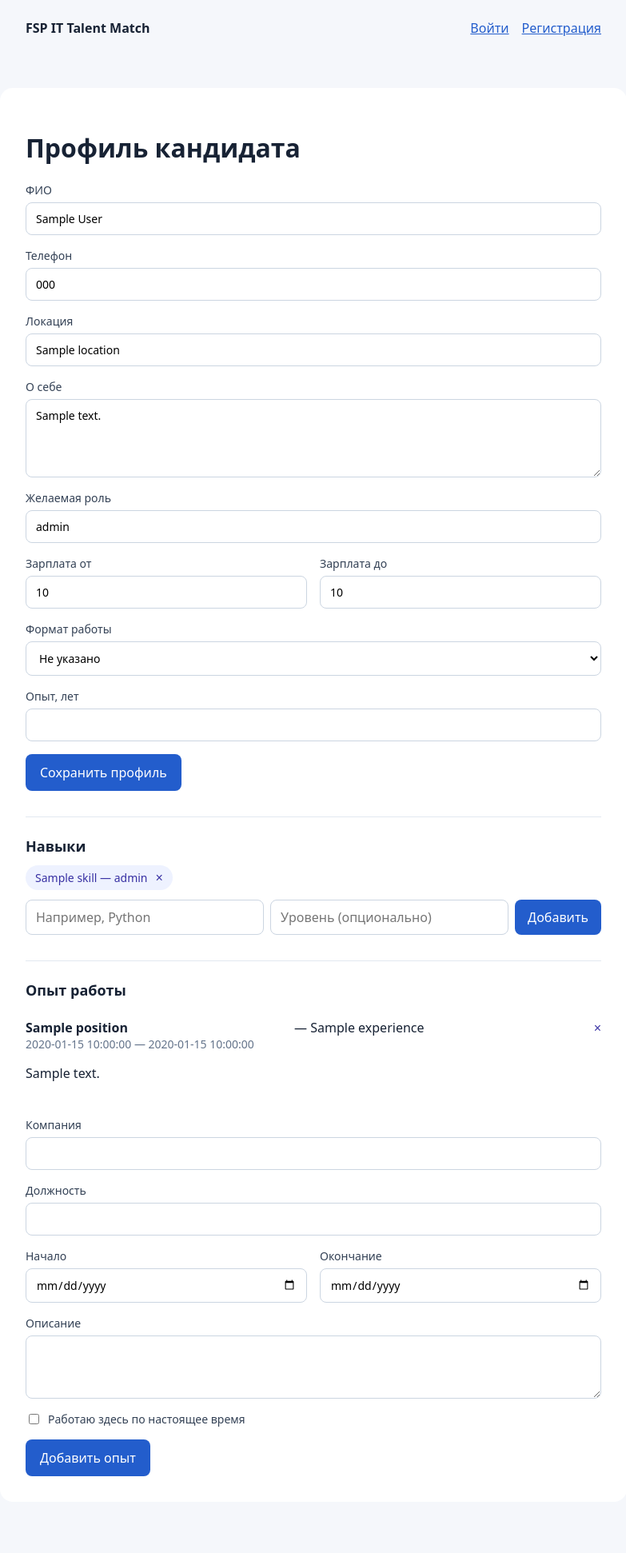
After one commit to projectlnk/fsp-it-talent-match, a FastAPI app: template app/templates/candidates/profile.html in a window 1280 px wide. The commit adds this page. Shown: the whole page at 80% size, without its empty margins (248-1031 px from the left). Run offline with FastAPI, Linux system fonts and the light colour scheme; the template is opened without the code that fills it: most values are stand-ins (such as "Sample title", 1, 10 or a date in 2020).

Commit message:
feat(candidates): HTML-страница профиля кандидата
- app/modules/candidates/web.py: /candidate/profile и операции
  с навыками и опытом через обычные формы POST+redirect.
- Шаблон candidates/profile.html с формой профиля, списком навыков и опыта.
- base.html: ссылка на профиль в шапке для ролей candidate и employer.
- Стили для форм, чипов навыков и списка опыта.

```diff
--- a/app/static/css/main.css
+++ b/app/static/css/main.css
@@ -18,3 +18,25 @@ a { color: #235dcc; } button { padding: 12px 18px; cursor: pointer; } pre { whit
 .alert { padding: 12px 16px; border-radius: 8px; margin: 16px 0; }
 .alert-error { background: #fee2e2; color: #991b1b; }
 .alert-success { background: #dcfce7; color: #166534; }
+.form-row { display: grid; grid-template-columns: 1fr 1fr; gap: 16px; }
+.form textarea { padding: 10px 12px; border: 1px solid #cbd5e1; border-radius: 8px; font: inherit; background: white; resize: vertical; }
+.form textarea:focus { outline: 2px solid #93b4f5; border-color: #93b4f5; }
+.form .checkbox { display: flex; align-items: center; gap: 8px; font-size: 14px; }
+.form .checkbox input { width: auto; }
+
+.form-inline { display: flex; gap: 8px; margin-top: 12px; }
+.form-inline input { flex: 1; padding: 10px 12px; border: 1px solid #cbd5e1; border-radius: 8px; font: inherit; }
+.form-inline button { padding: 10px 16px; border: none; border-radius: 8px; background: #235dcc; color: white; font: inherit; cursor: pointer; }
+
+.profile-section { margin-top: 32px; padding-top: 24px; border-top: 1px solid #e2e8f0; }
+.profile-section h2 { font-size: 18px; margin: 0 0 12px; }
+
+.chip-list { list-style: none; padding: 0; display: flex; flex-wrap: wrap; gap: 8px; margin: 0 0 8px; }
+.chip { display: inline-flex; align-items: center; gap: 6px; padding: 6px 12px; background: #eef2ff; color: #3730a3; border-radius: 999px; font-size: 14px; }
+.chip-remove { background: none; border: none; color: #3730a3; cursor: pointer; font-size: 16px; line-height: 1; padding: 0 0 0 4px; }
+
+.experience-list { list-style: none; padding: 0; margin: 0 0 16px; }
+.experience-item { padding: 12px 0; border-bottom: 1px solid #eef2f7; }
+.experience-item:last-child { border-bottom: none; }
+.experience-head { display: flex; justify-content: space-between; align-items: baseline; gap: 8px; }
+.muted { color: #64748b; font-size: 14px; }
--- a/app/templates/base.html
+++ b/app/templates/base.html
@@ -10,8 +10,13 @@
 <body>
 <header class="topbar">
   <a class="brand" href="/">FSP IT Talent Match</a>
-  <nav class="topnav">
+    <nav class="topnav">
     {% if user %}
+      {% if user.role.value == 'candidate' %}
+        <a href="/candidate/profile">Мой профиль</a>
+      {% elif user.role.value == 'employer' %}
+        <a href="/employer/profile">Профиль компании</a>
+      {% endif %}
       <span class="muted">{{ user.email }}</span>
       <form method="post" action="/auth/logout" class="inline">
         <button type="submit" class="linklike">Выйти</button>
--- /dev/null
+++ b/app/templates/candidates/profile.html
@@ -0,0 +1,118 @@
+{% extends "base.html" %}
+{% block content %}
+<h1>Профиль кандидата</h1>
+{% if error %}<div class="alert alert-error">{{ error }}</div>{% endif %}
+
+<form method="post" action="/candidate/profile" class="form">
+  <label>ФИО
+    <input type="text" name="full_name" required maxlength="255" value="{{ profile.full_name }}">
+  </label>
+  <label>Телефон
+    <input type="text" name="phone" maxlength="50" value="{{ profile.phone or '' }}">
+  </label>
+  <label>Локация
+    <input type="text" name="location" maxlength="255" value="{{ profile.location or '' }}">
+  </label>
+  <label>О себе
+    <textarea name="about" rows="4">{{ profile.about or '' }}</textarea>
+  </label>
+  <label>Желаемая роль
+    <input type="text" name="desired_role" maxlength="255" value="{{ profile.desired_role or '' }}">
+  </label>
+  <div class="form-row">
+    <label>Зарплата от
+      <input type="number" name="desired_salary_from" min="0" value="{{ profile.desired_salary_from or '' }}">
+    </label>
+    <label>Зарплата до
+      <input type="number" name="desired_salary_to" min="0" value="{{ profile.desired_salary_to or '' }}">
+    </label>
+  </div>
+  <label>Формат работы
+    <select name="work_format">
+      <option value="">Не указано</option>
+      {% for wf in work_formats %}
+        <option value="{{ wf.value }}" {% if profile.work_format and profile.work_format.value == wf.value %}selected{% endif %}>
+          {% if wf.value == 'office' %}Офис{% elif wf.value == 'remote' %}Удалённо{% else %}Гибрид{% endif %}
+        </option>
+      {% endfor %}
+    </select>
+  </label>
+  <label>Опыт, лет
+    <input type="number" name="experience_years" min="0" max="80" value="{{ profile.experience_years or '' }}">
+  </label>
+  <button type="submit">Сохранить профиль</button>
+</form>
+
+<section class="profile-section">
+  <h2>Навыки</h2>
+  {% if profile.skills %}
+    <ul class="chip-list">
+      {% for skill in profile.skills %}
+        <li class="chip">
+          {{ skill.skill }}{% if skill.level %} — {{ skill.level }}{% endif %}
+          <form method="post" action="/candidate/profile/skills/{{ skill.id }}/delete" class="inline">
+            <button type="submit" class="chip-remove" title="Удалить">×</button>
+          </form>
+        </li>
+      {% endfor %}
+    </ul>
+  {% else %}
+    <p class="muted">Навыки пока не добавлены.</p>
+  {% endif %}
+  <form method="post" action="/candidate/profile/skills" class="form form-inline">
+    <input type="text" name="skill" placeholder="Например, Python" required maxlength="100">
+    <input type="text" name="level" placeholder="Уровень (опционально)" maxlength="50">
+    <button type="submit">Добавить</button>
+  </form>
+</section>
+
+<section class="profile-section">
+  <h2>Опыт работы</h2>
+  {% if profile.experiences %}
+    <ul class="experience-list">
+      {% for e in profile.experiences %}
+        <li class="experience-item">
+          <div class="experience-head">
+            <strong>{{ e.position }}</strong> — {{ e.company_name }}
+            <form method="post" action="/candidate/profile/experiences/{{ e.id }}/delete" class="inline">
+              <button type="submit" class="chip-remove" title="Удалить">×</button>
+            </form>
+          </div>
+          <div class="muted">
+            {% if e.started_at %}{{ e.started_at }}{% endif %}
+            {% if e.ended_at %} — {{ e.ended_at }}{% elif e.is_current %} — по настоящее время{% endif %}
+          </div>
+          {% if e.description %}<p>{{ e.description }}</p>{% endif %}
+        </li>
+      {% endfor %}
+    </ul>
+  {% else %}
+    <p class="muted">Опыт пока не добавлен.</p>
+  {% endif %}
+
+  <form method="post" action="/candidate/profile/experiences" class="form">
+    <label>Компания
+      <input type="text" name="company_name" required maxlength="255">
+    </label>
+    <label>Должность
+      <input type="text" name="position" required maxlength="255">
+    </label>
+    <div class="form-row">
+      <label>Начало
+        <input type="date" name="started_at">
+      </label>
+      <label>Окончание
+        <input type="date" name="ended_at">
+      </label>
+    </div>
+    <label>Описание
+      <textarea name="description" rows="3"></textarea>
+    </label>
+    <label class="checkbox">
+      <input type="checkbox" name="is_current" value="1">
+      Работаю здесь по настоящее время
+    </label>
+    <button type="submit">Добавить опыт</button>
+  </form>
+</section>
+{% endblock %}
--- a/app/web/router.py
+++ b/app/web/router.py
@@ -3,10 +3,12 @@ from fastapi import APIRouter, Depends, Request
 from app.modules.auth.dependencies import get_current_user_optional
 from app.modules.auth.models import User
 from app.modules.auth.web import router as auth_web_router
+from app.modules.candidates.web import router as candidates_web_router
 from app.web.templates import templates
 
 router = APIRouter()
 router.include_router(auth_web_router)
+router.include_router(candidates_web_router)
 
 
 @router.get("/", include_in_schema=False)
```
Also changed, not shown: app/modules/candidates/web.py (added, +195 -0 lines).
